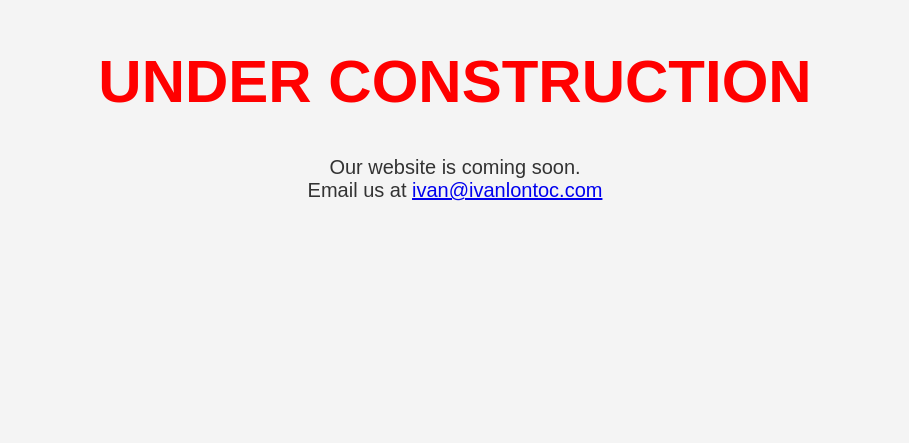
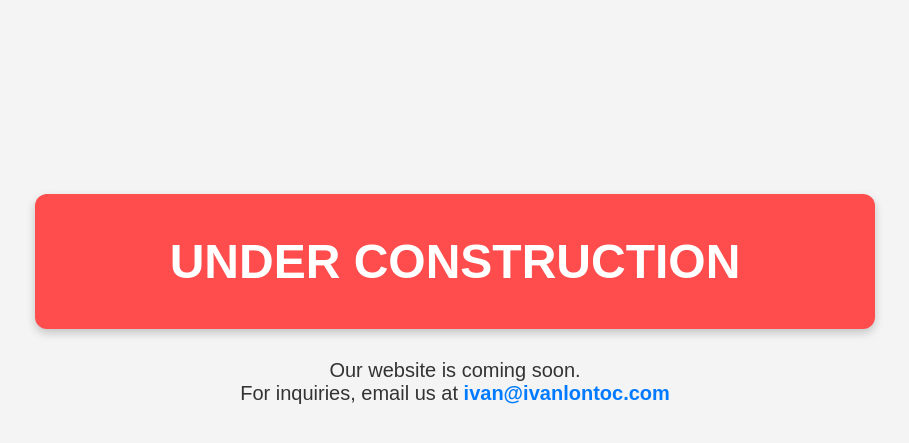
Before and after one commit to fwdivanlontoc/my-website, a plain HTML site: page index.html in a window 1280 px wide. Shown: the part 101-544 px from the top of the page, without its empty margins (185-1094 px from the left). Drawn offline with Linux system fonts and the light colour scheme.

Commit message:
Update index.html

```diff
--- a/index.html
+++ b/index.html
@@ -1,26 +1,67 @@
 <!DOCTYPE html>
-<html>
+<html lang="en">
 <head>
+  <meta charset="UTF-8">
   <title>Under Construction</title>
   <style>
     body {
+      margin: 0;
+      padding: 0;
+      font-family: Arial, sans-serif;
+      background: #f4f4f4;
+      display: flex;
+      justify-content: center;
+      align-items: center;
+      height: 100vh;
+      flex-direction: column;
       text-align: center;
-      font-family: Arial, sans-serif;
-      background-color: #f4f4f4;
-      padding-top: 100px;
     }
-    h1 {
-      font-size: 60px;
-      color: #FF0000;
+
+    .banner {
+      width: 100%;
+      max-width: 800px;
+      background-color: #FF4C4C;
+      color: white;
+      padding: 40px 20px;
+      font-size: 48px;
+      font-weight: bold;
+      border-radius: 12px;
+      box-shadow: 0 4px 10px rgba(0,0,0,0.2);
+      margin-bottom: 30px;
     }
-    p {
+
+    .info {
       font-size: 20px;
       color: #333;
+    }
+
+    .info a {
+      color: #007BFF;
+      text-decoration: none;
+      font-weight: bold;
+    }
+
+    .info a:hover {
+      text-decoration: underline;
+    }
+
+    @media (max-width: 600px) {
+      .banner {
+        font-size: 32px;
+        padding: 30px 15px;
+      }
+
+      .info {
+        font-size: 16px;
+      }
     }
   </style>
 </head>
 <body>
-  <h1>UNDER CONSTRUCTION</h1>
-  <p>Our website is coming soon.<br>Email us at <a href="mailto:ivan@ivanlontoc.com">ivan@ivanlontoc.com</a></p>
+  <div class="banner">UNDER CONSTRUCTION</div>
+  <div class="info">
+    Our website is coming soon.<br>
+    For inquiries, email us at <a href="mailto:ivan@ivanlontoc.com">ivan@ivanlontoc.com</a>
+  </div>
 </body>
 </html>
```
